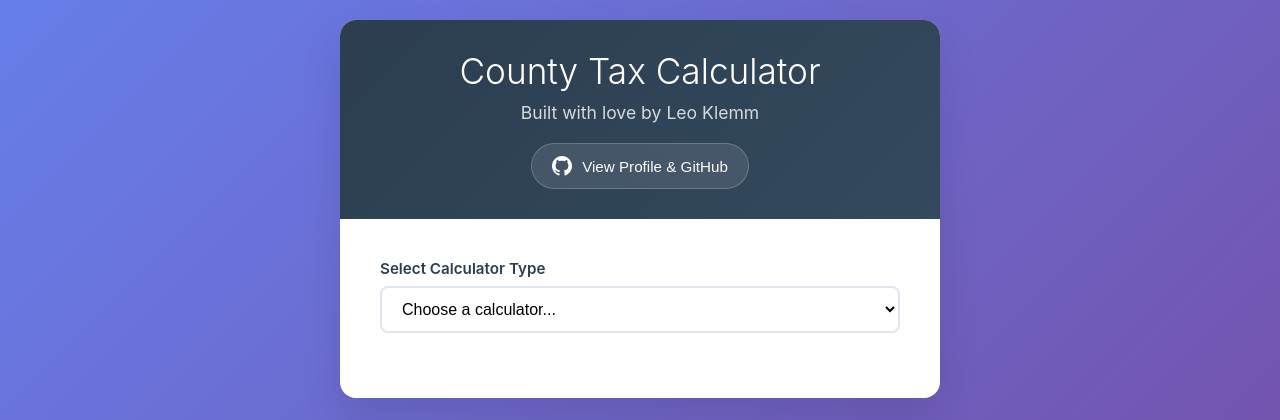
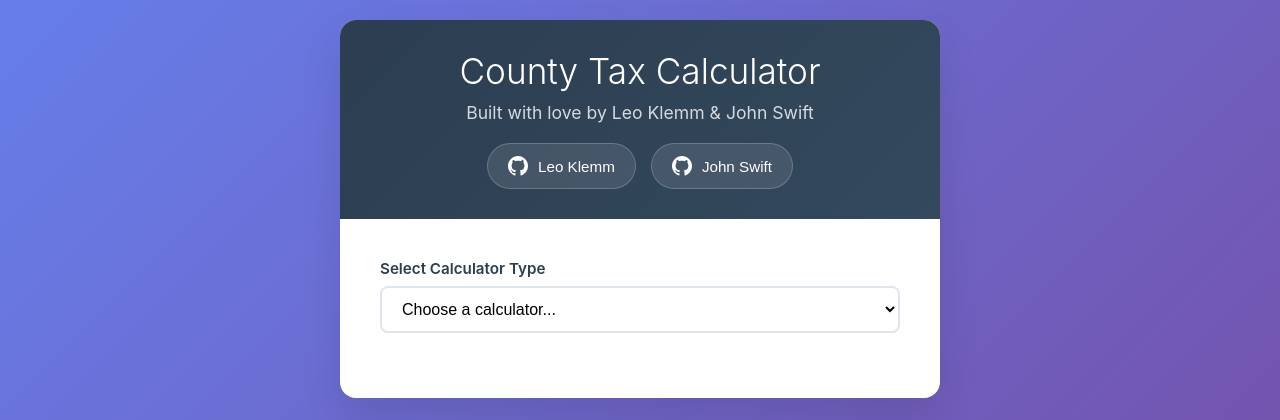
Before and after one commit to JohnSwiftC/countyCalculator, a FastAPI app: page / in a window 1280 px wide. Shown: the top 420 px of the page. Run offline with FastAPI, Linux system fonts and the light colour scheme.

Commit message:
add my modal

```diff
--- a/static/templates/index.html
+++ b/static/templates/index.html
@@ -51,6 +51,14 @@
             opacity: 0.8;
             font-size: 1.1em;
             margin-bottom: 20px;
+        }
+
+        /* Profile Buttons Container */
+        .profile-buttons {
+            display: flex;
+            gap: 15px;
+            justify-content: center;
+            flex-wrap: wrap;
         }
 
         /* Profile Button Styles */
@@ -116,6 +124,7 @@
             transform: scale(0.8);
             transition: transform 0.3s ease;
             box-shadow: 0 25px 50px rgba(0, 0, 0, 0.3);
+            position: relative;
         }
 
         .profile-modal.active .profile-content {
@@ -157,6 +166,10 @@
             font-size: 36px;
             font-weight: bold;
             color: white;
+        }
+
+        .profile-avatar.alternate {
+            background: linear-gradient(135deg, #f093fb 0%, #f5576c 100%);
         }
 
         .profile-name {
@@ -309,6 +322,16 @@
             .profile-content {
                 padding: 30px 25px;
             }
+
+            .profile-buttons {
+                flex-direction: column;
+                align-items: center;
+            }
+
+            .profile-btn {
+                width: 100%;
+                justify-content: center;
+            }
         }
     </style>
 </head>
@@ -316,13 +339,21 @@
     <div class="container">
         <div class="header">
             <h1>County Tax Calculator</h1>
-            <p>Built with love by Leo Klemm</p>
-            <button class="profile-btn" onclick="openProfile()">
-                <svg class="github-icon" viewBox="0 0 24 24">
-                    <path d="M12 0c-6.626 0-12 5.373-12 12 0 5.302 3.438 9.8 8.207 11.387.599.111.793-.261.793-.577v-2.234c-3.338.726-4.033-1.416-4.033-1.416-.546-1.387-1.333-1.756-1.333-1.756-1.089-.745.083-.729.083-.729 1.205.084 1.839 1.237 1.839 1.237 1.07 1.834 2.807 1.304 3.492.997.107-.775.418-1.305.762-1.604-2.665-.305-5.467-1.334-5.467-5.931 0-1.311.469-2.381 1.236-3.221-.124-.303-.535-1.524.117-3.176 0 0 1.008-.322 3.301 1.23.957-.266 1.983-.399 3.003-.404 1.02.005 2.047.138 3.006.404 2.291-1.552 3.297-1.23 3.297-1.23.653 1.653.242 2.874.118 3.176.77.84 1.235 1.911 1.235 3.221 0 4.609-2.807 5.624-5.479 5.921.43.372.823 1.102.823 2.222v3.293c0 .319.192.694.801.576 4.765-1.589 8.199-6.086 8.199-11.386 0-6.627-5.373-12-12-12z"/>
-                </svg>
-                View Profile & GitHub
-            </button>
+            <p>Built with love by Leo Klemm & John Swift</p>
+            <div class="profile-buttons">
+                <button class="profile-btn" onclick="openProfile('leo')">
+                    <svg class="github-icon" viewBox="0 0 24 24">
+                        <path d="M12 0c-6.626 0-12 5.373-12 12 0 5.302 3.438 9.8 8.207 11.387.599.111.793-.261.793-.577v-2.234c-3.338.726-4.033-1.416-4.033-1.416-.546-1.387-1.333-1.756-1.333-1.756-1.089-.745.083-.729.083-.729 1.205.084 1.839 1.237 1.839 1.237 1.07 1.834 2.807 1.304 3.492.997.107-.775.418-1.305.762-1.604-2.665-.305-5.467-1.334-5.467-5.931 0-1.311.469-2.381 1.236-3.221-.124-.303-.535-1.524.117-3.176 0 0 1.008-.322 3.301 1.23.957-.266 1.983-.399 3.003-.404 1.02.005 2.047.138 3.006.404 2.291-1.552 3.297-1.23 3.297-1.23.653 1.653.242 2.874.118 3.176.77.84 1.235 1.911 1.235 3.221 0 4.609-2.807 5.624-5.479 5.921.43.372.823 1.102.823 2.222v3.293c0 .319.192.694.801.576 4.765-1.589 8.199-6.086 8.199-11.386 0-6.627-5.373-12-12-12z"/>
+                    </svg>
+                    Leo Klemm
+                </button>
+                <button class="profile-btn" onclick="openProfile('john')">
+                    <svg class="github-icon" viewBox="0 0 24 24">
+                        <path d="M12 0c-6.626 0-12 5.373-12 12 0 5.302 3.438 9.8 8.207 11.387.599.111.793-.261.793-.577v-2.234c-3.338.726-4.033-1.416-4.033-1.416-.546-1.387-1.333-1.756-1.333-1.756-1.089-.745.083-.729.083-.729 1.205.084 1.839 1.237 1.839 1.237 1.07 1.834 2.807 1.304 3.492.997.107-.775.418-1.305.762-1.604-2.665-.305-5.467-1.334-5.467-5.931 0-1.311.469-2.381 1.236-3.221-.124-.303-.535-1.524.117-3.176 0 0 1.008-.322 3.301 1.23.957-.266 1.983-.399 3.003-.404 1.02.005 2.047.138 3.006.404 2.291-1.552 3.297-1.23 3.297-1.23.653 1.653.242 2.874.118 3.176.77.84 1.235 1.911 1.235 3.221 0 4.609-2.807 5.624-5.479 5.921.43.372.823 1.102.823 2.222v3.293c0 .319.192.694.801.576 4.765-1.589 8.199-6.086 8.199-11.386 0-6.627-5.373-12-12-12z"/>
+                    </svg>
+                    John Swift
+                </button>
+            </div>
         </div>
 
         <div class="form-container">
@@ -373,25 +404,20 @@
         </div>
     </div>
 
-    <!-- Profile Modal -->
-    <div class="profile-modal" id="profileModal">
+    <!-- Leo's Profile Modal -->
+    <div class="profile-modal" id="leoModal">
         <div class="profile-content">
-            <button class="close-btn" onclick="closeProfile()">×</button>
+            <button class="close-btn" onclick="closeProfile('leo')">×</button>
 
             <div class="profile-avatar">LK</div>
 
             <h2 class="profile-name">Leo Klemm</h2>
-            <p class="profile-title">Developer & Tax Calculator Enthusiast</p>
+            <p class="profile-title">Freshman @ Purdue, Ag Econ</p>
 
             <div class="social-links">
                 <a href="https://github.com/LKlemm22/countyCalculator" class="social-link" target="_blank" title="GitHub Repository">
                     <svg width="20" height="20" viewBox="0 0 24 24" fill="currentColor">
                         <path d="M12 0c-6.626 0-12 5.373-12 12 0 5.302 3.438 9.8 8.207 11.387.599.111.793-.261.793-.577v-2.234c-3.338.726-4.033-1.416-4.033-1.416-.546-1.387-1.333-1.756-1.333-1.756-1.089-.745.083-.729.083-.729 1.205.084 1.839 1.237 1.839 1.237 1.07 1.834 2.807 1.304 3.492.997.107-.775.418-1.305.762-1.604-2.665-.305-5.467-1.334-5.467-5.931 0-1.311.469-2.381 1.236-3.221-.124-.303-.535-1.524.117-3.176 0 0 1.008-.322 3.301 1.23.957-.266 1.983-.399 3.003-.404 1.02.005 2.047.138 3.006.404 2.291-1.552 3.297-1.23 3.297-1.23.653 1.653.242 2.874.118 3.176.77.84 1.235 1.911 1.235 3.221 0 4.609-2.807 5.624-5.479 5.921.43.372.823 1.102.823 2.222v3.293c0 .319.192.694.801.576 4.765-1.589 8.199-6.086 8.199-11.386 0-6.627-5.373-12-12-12z"/>
-                    </svg>
-                </a>
-                <a href="https://github.com/LKlemm22" class="social-link" target="_blank" title="GitHub Profile">
-                    <svg width="20" height="20" viewBox="0 0 24 24" fill="currentColor">
-                        <path d="M20.317 4.3698a19.7913 19.7913 0 00-4.8851-1.5152.0741.0741 0 00-.0785.0371c-.211.3753-.4447.8648-.6083 1.2495-1.8447-.2762-3.68-.2762-5.4868 0-.1636-.3933-.4058-.8742-.6177-1.2495a.077.077 0 00-.0785-.037 19.7363 19.7363 0 00-4.8852 1.515.0699.0699 0 00-.0321.0277C.5334 9.0458-.319 13.5799.0992 18.0578a.0824.0824 0 00.0312.0561c2.0528 1.5076 4.0413 2.4228 5.9929 3.0294a.0777.0777 0 00.0842-.0276c.4616-.6304.8731-1.2952 1.226-1.9942a.076.076 0 00-.0416-.1057c-.6528-.2476-1.2743-.5495-1.8722-.8923a.077.077 0 01-.0076-.1277c.1258-.0943.2517-.1923.3718-.2914a.0743.0743 0 01.0776-.0105c3.9278 1.7933 8.18 1.7933 12.0614 0a.0739.0739 0 01.0785.0095c.1202.099.246.1981.3728.2924a.077.077 0 01-.0066.1276 12.2986 12.2986 0 01-1.873.8914.0766.0766 0 00-.0407.1067c.3604.698.7719 1.3628 1.225 1.9932a.076.076 0 00.0842.0286c1.961-.6067 3.9495-1.5219 6.0023-3.0294a.077.077 0 00.0313-.0552c.5004-5.177-.8382-9.6739-3.5485-13.6604a.061.061 0 00-.0312-.0286zM8.02 15.3312c-1.1825 0-2.1569-1.0857-2.1569-2.419 0-1.3332.9555-2.4189 2.157-2.4189 1.2108 0 2.1757 1.0952 2.1568 2.419-.0002 1.3332-.9555 2.4189-2.1569 2.4189zm7.9748 0c-1.1825 0-2.1569-1.0857-2.1569-2.419 0-1.3332.9554-2.4189 2.1569-2.4189 1.2108 0 2.1757 1.0952 2.1568 2.419 0 1.3332-.9555 2.4189-2.1568 2.4189Z"/>
                     </svg>
                 </a>
             </div>
@@ -404,6 +430,36 @@
 
             <a href="https://github.com/LKlemm22/countyCalculator" target="_blank" class="btn" style="display: inline-block; width: auto; padding: 12px 24px; text-decoration: none;">
                 View Repository
+            </a>
+        </div>
+    </div>
+
+    <!-- John's Profile Modal -->
+    <div class="profile-modal" id="johnModal">
+        <div class="profile-content">
+            <button class="close-btn" onclick="closeProfile('john')">×</button>
+
+            <div class="profile-avatar alternate">JS</div>
+
+            <h2 class="profile-name">John Swift</h2>
+            <p class="profile-title">Leo's Friend, Rust Dev</p>
+
+            <div class="social-links">
+                <a href="https://github.com/JohnSwiftC" class="social-link" target="_blank" title="GitHub Profile">
+                    <svg width="20" height="20" viewBox="0 0 24 24" fill="currentColor">
+                        <path d="M12 0c-6.626 0-12 5.373-12 12 0 5.302 3.438 9.8 8.207 11.387.599.111.793-.261.793-.577v-2.234c-3.338.726-4.033-1.416-4.033-1.416-.546-1.387-1.333-1.756-1.333-1.756-1.089-.745.083-.729.083-.729 1.205.084 1.839 1.237 1.839 1.237 1.07 1.834 2.807 1.304 3.492.997.107-.775.418-1.305.762-1.604-2.665-.305-5.467-1.334-5.467-5.931 0-1.311.469-2.381 1.236-3.221-.124-.303-.535-1.524.117-3.176 0 0 1.008-.322 3.301 1.23.957-.266 1.983-.399 3.003-.404 1.02.005 2.047.138 3.006.404 2.291-1.552 3.297-1.23 3.297-1.23.653 1.653.242 2.874.118 3.176.77.84 1.235 1.911 1.235 3.221 0 4.609-2.807 5.624-5.479 5.921.43.372.823 1.102.823 2.222v3.293c0 .319.192.694.801.576 4.765-1.589 8.199-6.086 8.199-11.386 0-6.627-5.373-12-12-12z"/>
+                    </svg>
+                </a>
+            </div>
+
+            <p class="profile-description">
+                Love my dog, programming, and offsec.
+                Go check out my GitHub. Not as cool as this but you might like something else there!
+                Really hoping that the NSA hires me!
+            </p>
+
+            <a href="https://github.com/JohnSwiftC" target="_blank" class="btn" style="display: inline-block; width: auto; padding: 12px 24px; text-decoration: none;">
+                View GitHub Profile
             </a>
         </div>
     </div>
@@ -425,27 +481,39 @@
             }
         }
 
-        function openProfile() {
-            document.getElementById('profileModal').classList.add('active');
+        function openProfile(person) {
+            const modalId = person === 'leo' ? 'leoModal' : 'johnModal';
+            document.getElementById(modalId).classList.add('active');
             document.body.style.overflow = 'hidden';
         }
 
-        function closeProfile() {
-            document.getElementById('profileModal').classList.remove('active');
+        function closeProfile(person) {
+            const modalId = person === 'leo' ? 'leoModal' : 'johnModal';
+            document.getElementById(modalId).classList.remove('active');
             document.body.style.overflow = 'auto';
         }
 
         // Close modal when clicking outside
-        document.getElementById('profileModal').addEventListener('click', function(e) {
+        document.getElementById('leoModal').addEventListener('click', function(e) {
             if (e.target === this) {
-                closeProfile();
+                closeProfile('leo');
+            }
+        });
+
+        document.getElementById('johnModal').addEventListener('click', function(e) {
+            if (e.target === this) {
+                closeProfile('john');
             }
         });
 
         // Close modal with Escape key
         document.addEventListener('keydown', function(e) {
             if (e.key === 'Escape') {
-                closeProfile();
+                // Close any open modal
+                document.querySelectorAll('.profile-modal.active').forEach(modal => {
+                    modal.classList.remove('active');
+                });
+                document.body.style.overflow = 'auto';
             }
         });
 
```
